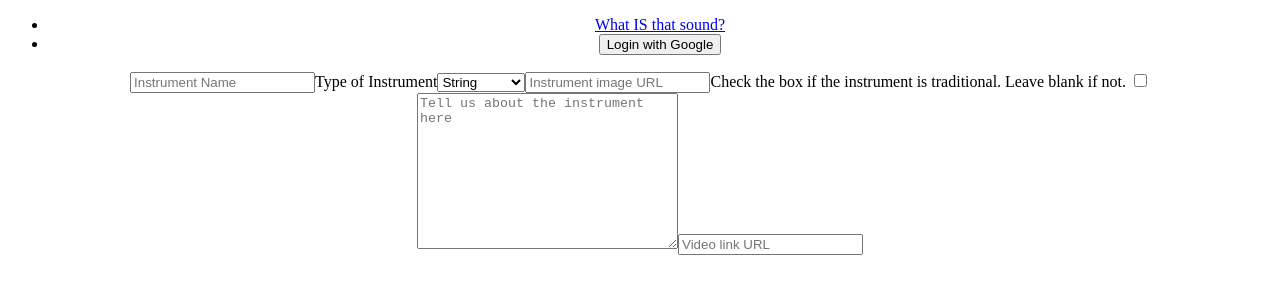
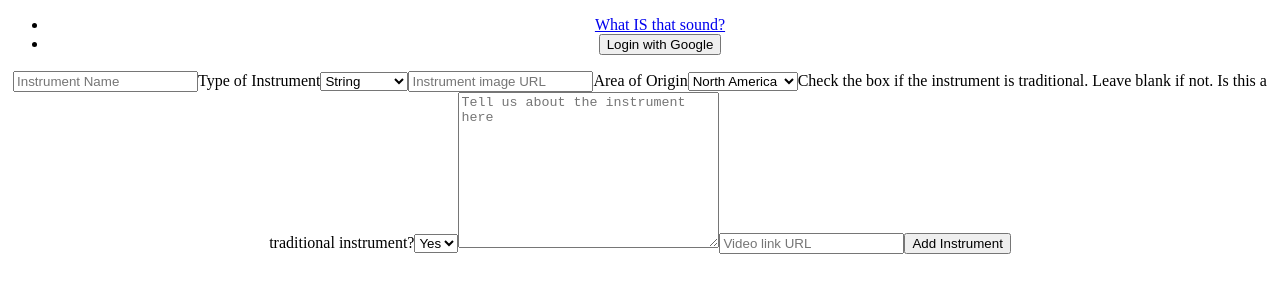
Before and after one commit to alengysia/what-is-that-frontend, a React (Create React App) app: page /create in a window 1280 px wide. Shown: the top 300 px of the page. Built offline with nearby package versions, Linux system fonts and the light colour scheme; no server answers.

Commit message:
WIP create form working

```diff
--- a/src/components/Main.js
+++ b/src/components/Main.js
@@ -85,7 +85,10 @@ console.log("3",instrument)
             user ? <Landing /> : <Redirect to="/" />
           )} />
           <Route path="/create">
-            <Create instrument={instrument} createInstrument={createInstrument} />
+            <Create
+              instrument={instrument}
+              createInstrument={createInstrument}
+              updateInstrument={updateInstrument} />
           </Route>
         </Switch>
     </main>
--- a/src/pages/Create.js
+++ b/src/pages/Create.js
@@ -49,7 +49,7 @@ function Create(props) {
                     onChange={instChange}
                     />
                 <label htmlFor="instType">Type of Instrument</label>
-                <select name="instType" onChange={instChange}>
+                <select name="instType" value={newForm.instType} onChange={instChange}>
                     <option value="String">String</option>
                     <option value="Woodwind">Woodwind</option>
                     <option value="Brass">Brass</option>
@@ -66,13 +66,22 @@ function Create(props) {
                     placeholder="Instrument image URL"
                     onChange={instChange}
                     />
+                <label htmlFor="instOrigin">Area of Origin</label>
+                <select name="instOrigin" value={newForm.instOrigin} onChange={instChange}>
+                    <option value="northAmerica">North America</option>
+                    <option value="southAmerica">South America</option>
+                    <option value="europe">Europe</option>
+                    <option value="asia">Asia</option>
+                    <option value="australia">Australia</option>
+                    <option value="africa">Africa</option>
+                    <option value="homemade">Other</option>
+                </select>
                 <label htmlFor="instTradition">Check the box if the instrument is traditional. Leave blank if not.  </label>
-                <input
-                    type="checkbox"
-                    value={newForm.instTradition}
-                    name="instTradition"
-                    onChange={instChange}
-                    />
+                <label htmlFor="instTradition">Is this a traditional instrument?</label>
+                <select name="instTradition" value={newForm.instTradiation} onChange={instChange}>
+                    <option value="true">Yes</option>
+                    <option value="false">No</option>
+                </select>
                 <textarea
                     value={newForm.instAbout}
                     name="instAbout"
@@ -87,8 +96,8 @@ function Create(props) {
                     name="instVid"
                     placeholder="Video link URL"
                     onChange={instChange}
-                    />
-
+                />
+                 <input type="submit" value="Add Instrument" />
             </form>
         </section>
     );
--- a/src/pages/Landing.js
+++ b/src/pages/Landing.js
@@ -5,6 +5,7 @@ function Landing(props) {
     return (
         <div>
             <h1>This is the Landing page</h1>
+            <Link to='/create'>Add a new instrument here</Link>
         </div>
     );
 }
```
